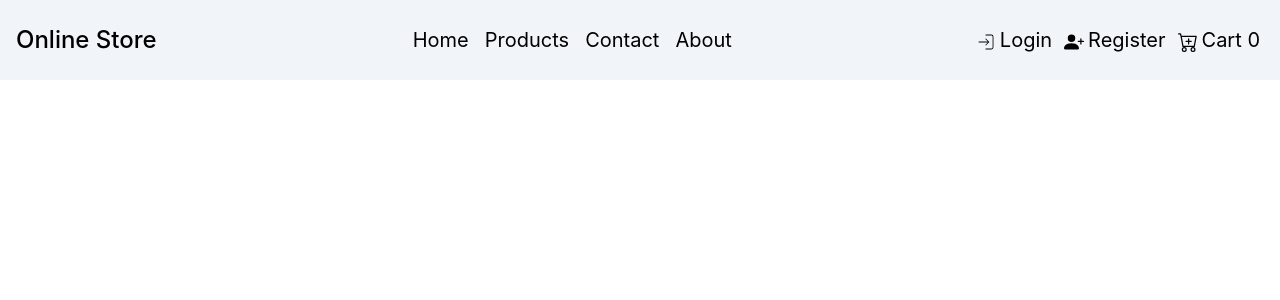
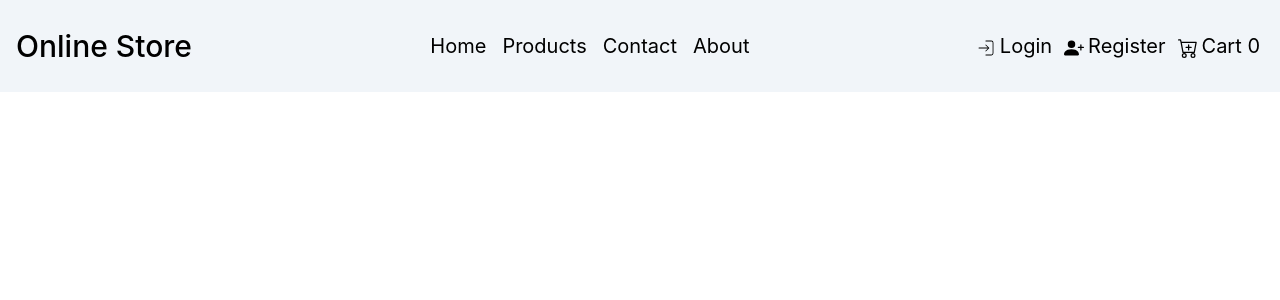
Before and after one commit to Hasnainpali/firstwebsite, a React (Create React App) app: page / in a window 1280 px wide. Shown: the top 300 px of the page. Built offline with nearby package versions, Linux system fonts and the light colour scheme.

Commit message:
chnge media quries

```diff
--- a/src/Components/Navbar.js
+++ b/src/Components/Navbar.js
@@ -18,8 +18,8 @@ function Navbar() {
                    </div>
                    {
                     isOpen && (
-                      <div className="relative flex flex-col mt-6 ">
-                         <div className="absolute bg-slate-50 p-2 ">
+                      <div className="relative flex flex-col ">
+                         <div className="absolute bg-slate-50 p-2 mt-4">
                          <ul className=" space-y-1 ">
                          <li>
                              <NavLink  to="/">Home</NavLink>
@@ -39,10 +39,10 @@ function Navbar() {
                     )
                    }
                </div>
-               <div className="text-3xl font-medium md:text-2xl">
+               <div className="text-xl font-medium md:text-3xl">
                 <h1>Online Store</h1>
                </div>
-                <div className="hidden md:block">
+                <div className="hidden md:block m-2">
                 <ul className=" flex inline-block space-x-4 text-xl font-medium-semibold ml-4 ">
                     <li>
                         <NavLink to="/">Home</NavLink>
```
